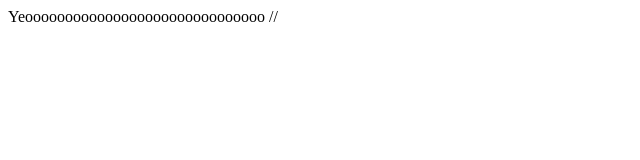
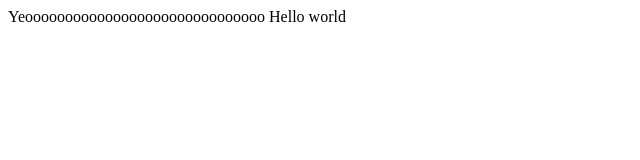
Before and after one commit to malmcnal/geckoboard, a plain HTML site: page index.html in a window 1280 px wide. Shown: the full height of the page, 0-640 px from the left. Drawn offline with Linux system fonts and the light colour scheme.

Commit message:
Update index.html

```diff
--- a/index.html
+++ b/index.html
@@ -5,9 +5,9 @@
 </head>
 <body>
 Yeoooooooooooooooooooooooooooooo
- // <script type="text/javascript">
-    // Exercise the .helloWorld template
-//    document.write(examples.simple.helloWorld());
-//  </script>
+  <script type="text/javascript">
+
+    document.write("Hello world");
+  </script>
 </body>
 </html>
```
